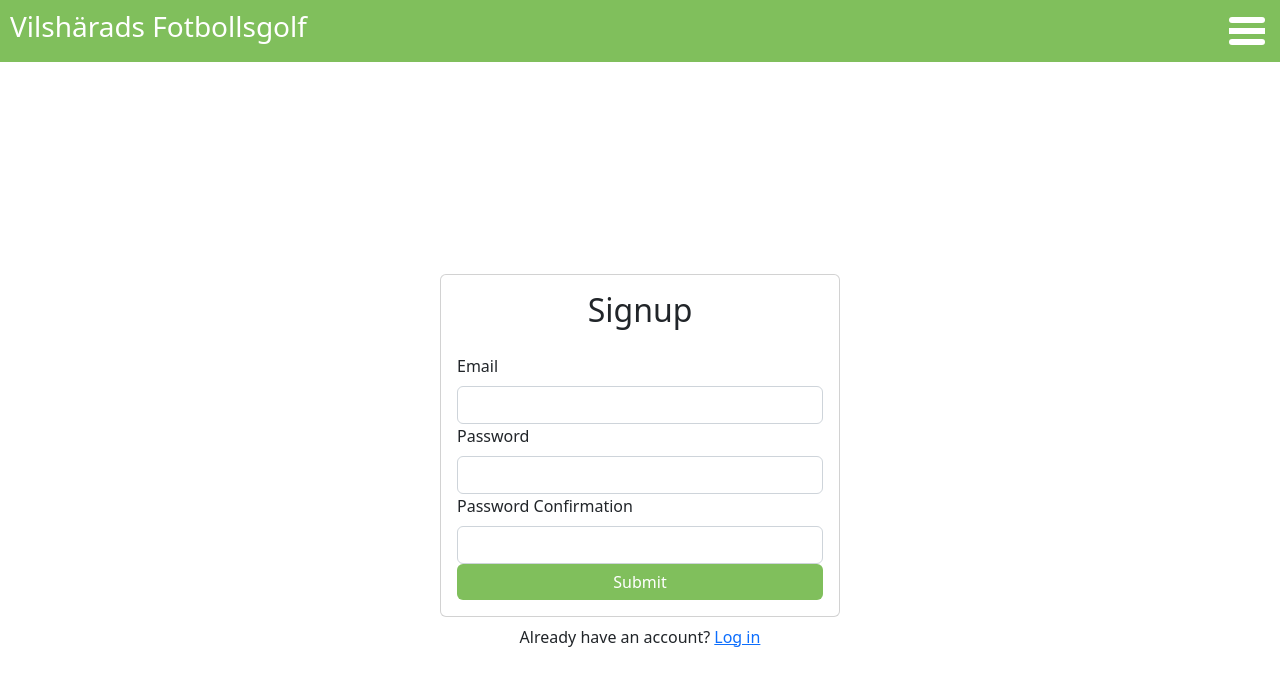
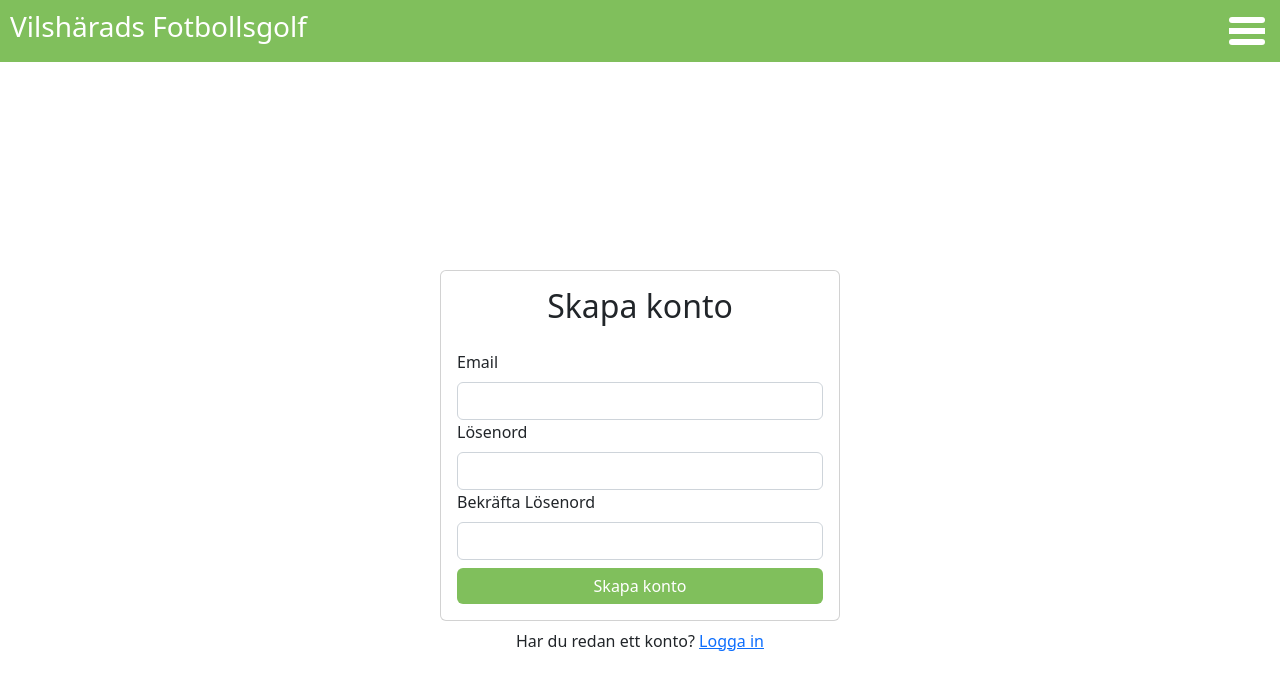
Before and after one commit to gobbe05/Fotbollsgolf-Scorekort, a React (Vite) app: page /signup in a window 1280 px wide. Shown: the top 690 px of the page. Built offline with nearby package versions, Linux system fonts and the light colour scheme; no server answers.

Commit message:
added guest login / signup features

```diff
--- a/src/components/Header.tsx
+++ b/src/components/Header.tsx
@@ -50,8 +50,8 @@ export default function Header() {
 <h3 className={"username"}>{username}</h3>
         </div>
 
-        <div>
-          <h3>Logout</h3>
+        <div className='listitems'>
+          {username == undefined ? <><Link to={"/login"}><h3>Login</h3></Link><Link to={"/signup"}><h3>Skapa konto</h3></Link></> : <h3 onClick={() => {auth.signOut(); setSideMenuHide(false)}}>Logga ut</h3>}
           <h3>Leaderbord</h3>
         </div>
 
--- a/src/components/Login.tsx
+++ b/src/components/Login.tsx
@@ -24,6 +24,7 @@ const Login:FC = () => {
     const [error, setError] = useState("")
     const [tryLogin, setTryLogin] = useState(false)
     const [loggedIn, setLoggedIn] = useState(false)
+    const [anonLogin, setAnonLogin] = useState(false)
 
     useEffect(() => {
         onAuthStateChanged(auth, (currentUser: any) => {
@@ -32,7 +33,6 @@ const Login:FC = () => {
 
             }else if(currentUser.providerData.length == 0) {
                 upload("", currentUser.uid)
-                setLoggedIn(true)
             }else {
                 setUser(currentUser)
                 setLoggedIn(true)
@@ -52,7 +52,8 @@ const Login:FC = () => {
     const loginAnon = async () => {
         try {
             await setPersistence(auth, browserLocalPersistence)
-            alert(signInAnonymously(auth))
+            await signInAnonymously(auth)
+            await setAnonLogin(true)
         } catch (err: any) {
             console.error(err.message)
         }
@@ -60,13 +61,13 @@ const Login:FC = () => {
 
     return (
     <>
-    {loggedIn ? <Navigate to={"/"}/> : <></>}
+    {loggedIn || anonLogin ? <Navigate to={"/"}/> : <></>}
 <Container className="d-flex align-items-center justify-content-center" style={ {minHeight: "100vh"} }>
           <div className="w-100" style={  {maxWidth: "400px"} }>
 
             <Card>
                 <Card.Body>
-                    <h2 className="text-center mb-4">Login</h2>
+                    <h2 className="text-center mb-4">Logga in</h2>
                     {error && <Alert variant="danger">{error}</Alert>}
 
                     <Form onSubmit={(e:any) => {e.preventDefault()}}>
@@ -75,18 +76,18 @@ const Login:FC = () => {
                             <Form.Control type="email" onChange={(e: any) => {setEmailValue(e.target.value)}} required/>
                         </Form.Group>
                         <Form.Group id="password">
-                            <Form.Label>Password</Form.Label>
+                            <Form.Label>Lösenord</Form.Label>
                             <Form.Control type="password" onChange={(e: any) => {setPasswordValue(e.target.value)}} required/>
                         </Form.Group>
-                        <Button className="w-100 mt-2 submitbutton" onClick={login}>Submit</Button>
+                        <Button className="w-100 mt-2 submitbutton" onClick={login}>Logga in</Button>
                     </Form>
                 </Card.Body>
             </Card>
             <div className="w-100 text-center mt-2">
-                Don't have an account? <Link to={'/signup'}>Sign up</Link>
+                Har du inte ett konto? <Link to={'/signup'}>Skapa ett konto</Link>
             </div>
             <div className={"loginguest"}>
-                <p onClick={loginAnon}>Log in as a <b >Guest</b></p>
+                <p onClick={loginAnon}>Logga in som <b >Gäst</b></p>
             </div>
             </div>
         </Container>
--- a/src/components/Signup.tsx
+++ b/src/components/Signup.tsx
@@ -27,6 +27,8 @@ export default function Signup() {
         onAuthStateChanged(auth, (currentUser: any) => {
             if(currentUser == undefined) {
 
+            }else if(currentUser.providerData.length == 0) {
+
             } else {
                 setUser(currentUser);
                 setLoggedIn(true)
@@ -54,7 +56,7 @@ export default function Signup() {
 
             <Card>
                 <Card.Body>
-                    <h2 className="text-center mb-4">Signup</h2>
+                    <h2 className="text-center mb-4">Skapa konto</h2>
                     {error && <Alert variant="danger">{error}</Alert>}
 
                     <Form onSubmit={(e:any) => {e.preventDefault()}}>
@@ -63,19 +65,19 @@ export default function Signup() {
                             <Form.Control type="email" onChange={(e: any) => {setEmailValue(e.target.value)}} required/>
                         </Form.Group>
                         <Form.Group id="password">
-                            <Form.Label>Password</Form.Label>
+                            <Form.Label>Lösenord</Form.Label>
                             <Form.Control type="password" onChange={(e: any) => {setPasswordValue(e.target.value)}} required/>
                         </Form.Group>
                         <Form.Group id="password-confirm">
-                            <Form.Label>Password Confirmation</Form.Label>
+                            <Form.Label>Bekräfta Lösenord</Form.Label>
                             <Form.Control type="password" onChange={(e: any) => {setConfirmPasswordValue(e.target.value)}} required/>
                         </Form.Group>
-                        <Button className="w-100 submitbutton" onClick={signup}>Submit</Button>
+                        <Button className="w-100 submitbutton mt-2" onClick={signup}>Skapa konto</Button>
                     </Form>
                 </Card.Body>
             </Card>
             <div className="w-100 text-center mt-2">
-                Already have an account? <Link to={'/login'}>Log in</Link>
+                Har du redan ett konto? <Link to={'/login'}>Logga in</Link>
             </div>
             </div>
         </Container>
--- a/styles/header.scss
+++ b/styles/header.scss
@@ -18,8 +18,11 @@
 .header-hamburger-bun {
   border-radius: 10px;
 }
+.header-hamburger-container {
+  cursor: pointer;
+}
+.header-hamburger-container div {
 
-.header-hamburger-container div {
   height: 6px;
   width: 36px;
 
@@ -29,7 +32,7 @@
 }
 
 .sidemenu {
-
+  z-index: 1;
   transition: .5s;
   background-color: #80bf5c;
   position: fixed;
@@ -38,12 +41,17 @@
   width: 100vw;
   height: 100vh;
 }
+.sidemenu a {
+  color:white;
+  text-decoration: none;
+}
 .sidemenu-top {
   display: flex;
   align-items: center;
 }
 .sidemenu-hamburger-container {
   margin: 25px;
+  cursor: pointer;
 }
 .sidemenu-hamburger-container div {
   height: 10px;
@@ -60,3 +68,12 @@
   text-align: center;
   color: white;
 }
+.listitems {
+  margin-top: 100px;
+  color: white;
+  margin-left: 35px;
+
+}
+.listitems h3 {
+  font-size: 32px;
+}
```
